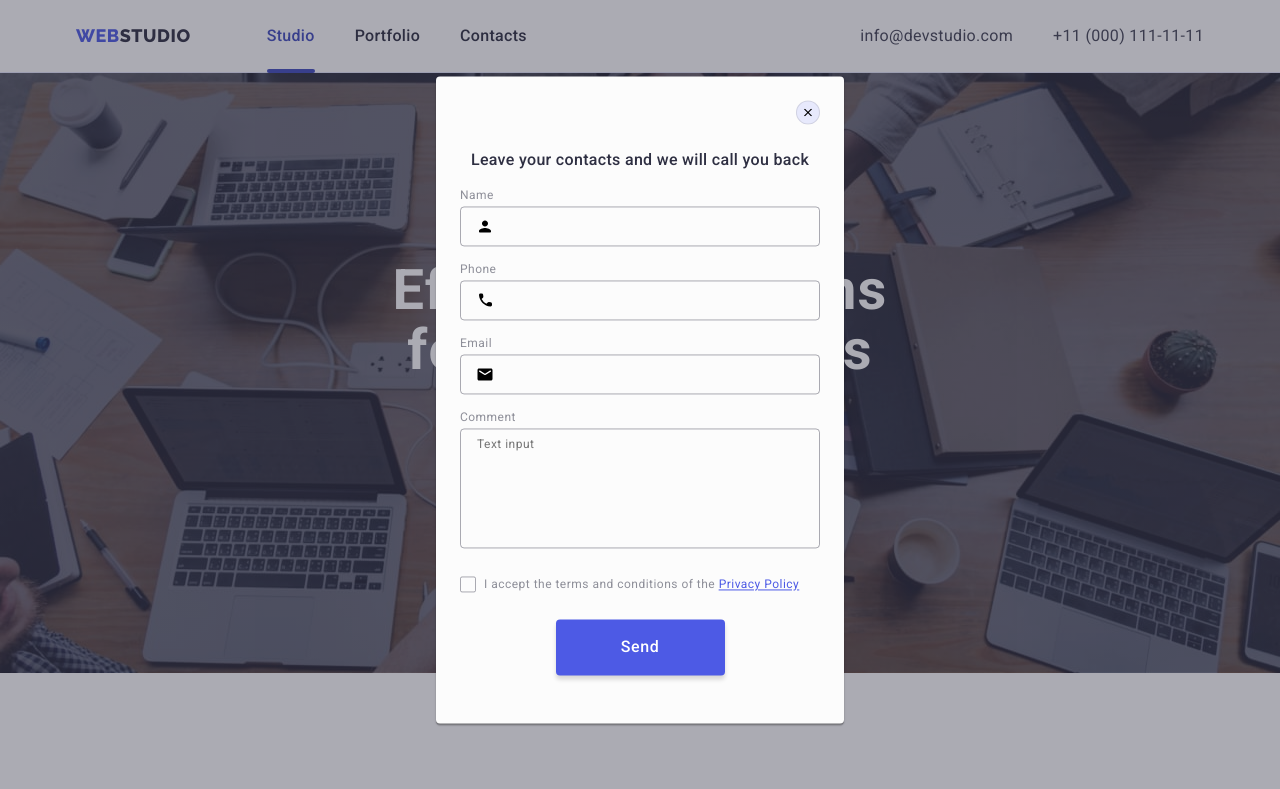
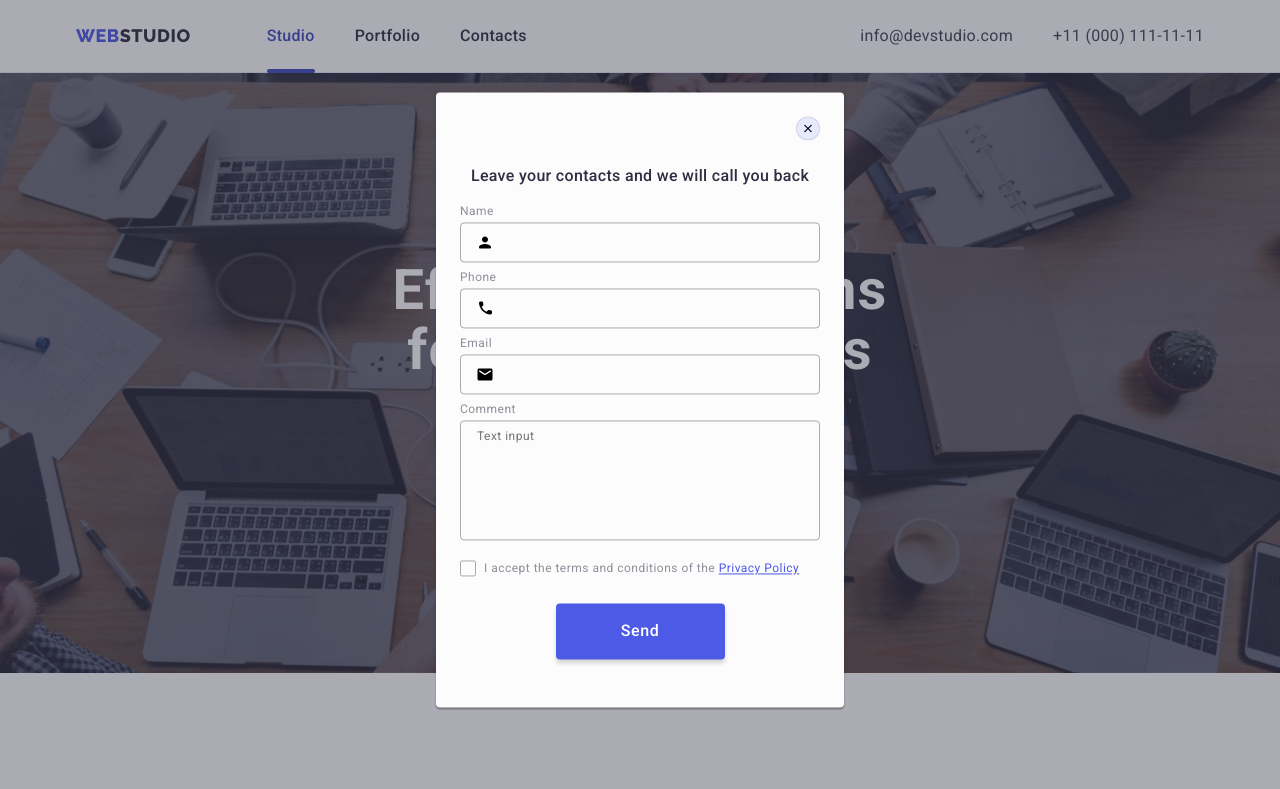
Before and after one commit to Dimch93/goit-markup-hw-05, a plain HTML site: page index.html in a window 1280 px wide. Both pictures are taken after a click on the button "Order Service". Shown: the top 789 px of the page. Drawn offline with nearby package versions, Linux system fonts and the light colour scheme.

Commit message:
home-5.10

```diff
--- a/css/styles.css
+++ b/css/styles.css
@@ -739,7 +739,7 @@ img {
 }
 
 .modal-form-cnt {
-  margin-bottom: 16px;
+  margin-bottom: 8px;
 }
 
 .modal-form-label {
--- a/index.html
+++ b/index.html
@@ -550,14 +550,13 @@
 
           <div class="modal-form-cnt">
             <label class="modal-form-label" for="user-comment">Comment</label>
-            <div>
+
             <textarea
               class="form-textarea"
               name="comment"
               id="user-comment"
               placeholder="Text input"
             ></textarea>
-            </div>
           </div>
 
           <div class="checkbox-container">
```
Lines whose indentation alone changed are shown as unchanged.
